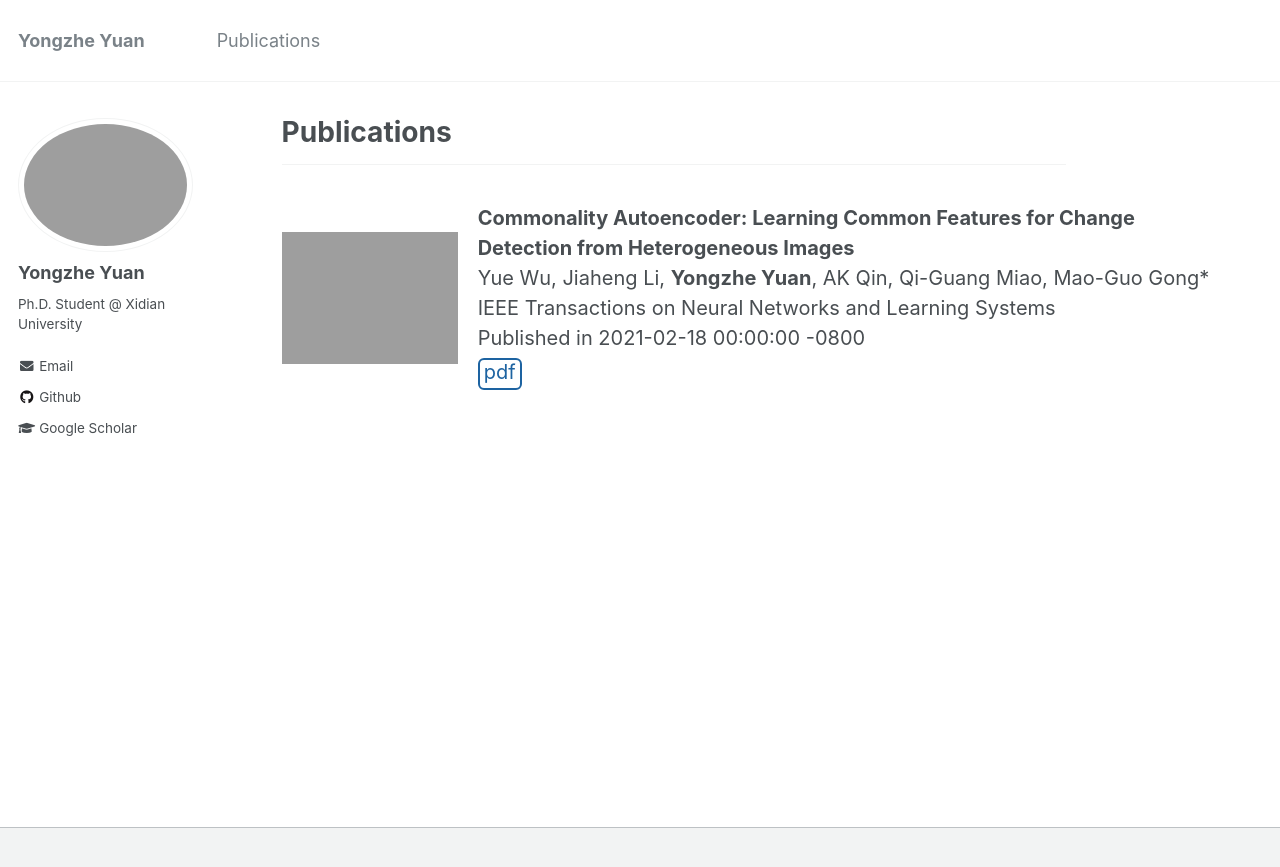
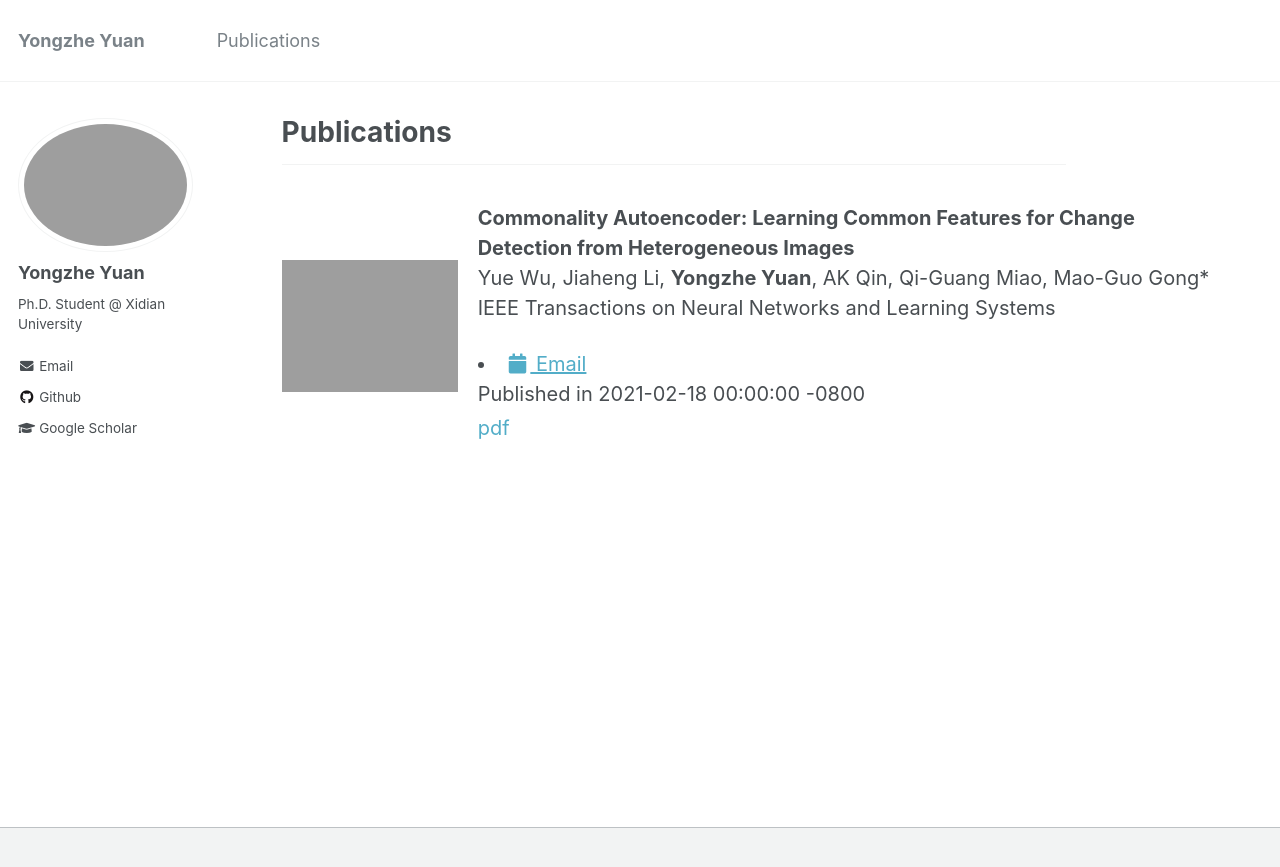
Before and after one commit to YYZMARS/YYZMARS.github.io, a Jekyll site: the page built from _pages/publications.md, in a window 1280 px wide. Shown: the top 867 px of the page. Built offline with Jekyll 4.4.1, drawn with Linux system fonts in a browser that asks for light colours.

Commit message:
Update archive-single-pub.html

```diff
--- a/_includes/archive-single-pub.html
+++ b/_includes/archive-single-pub.html
@@ -27,6 +27,7 @@
             </b><br>
             {{ post.author }}<br>
             {{ post.venue }}<br>
+            <li><a href="mailto:{{ author.email }}"><i class="fas fa-fw fa-calendar" aria-hidden="true"></i> {{ site.data.ui-text[site.locale].email_label | default: "Email" }}</a></li>
             Published in {{ post.date}}<br>
 
             <span style="display: block; margin-top:4px">
```
